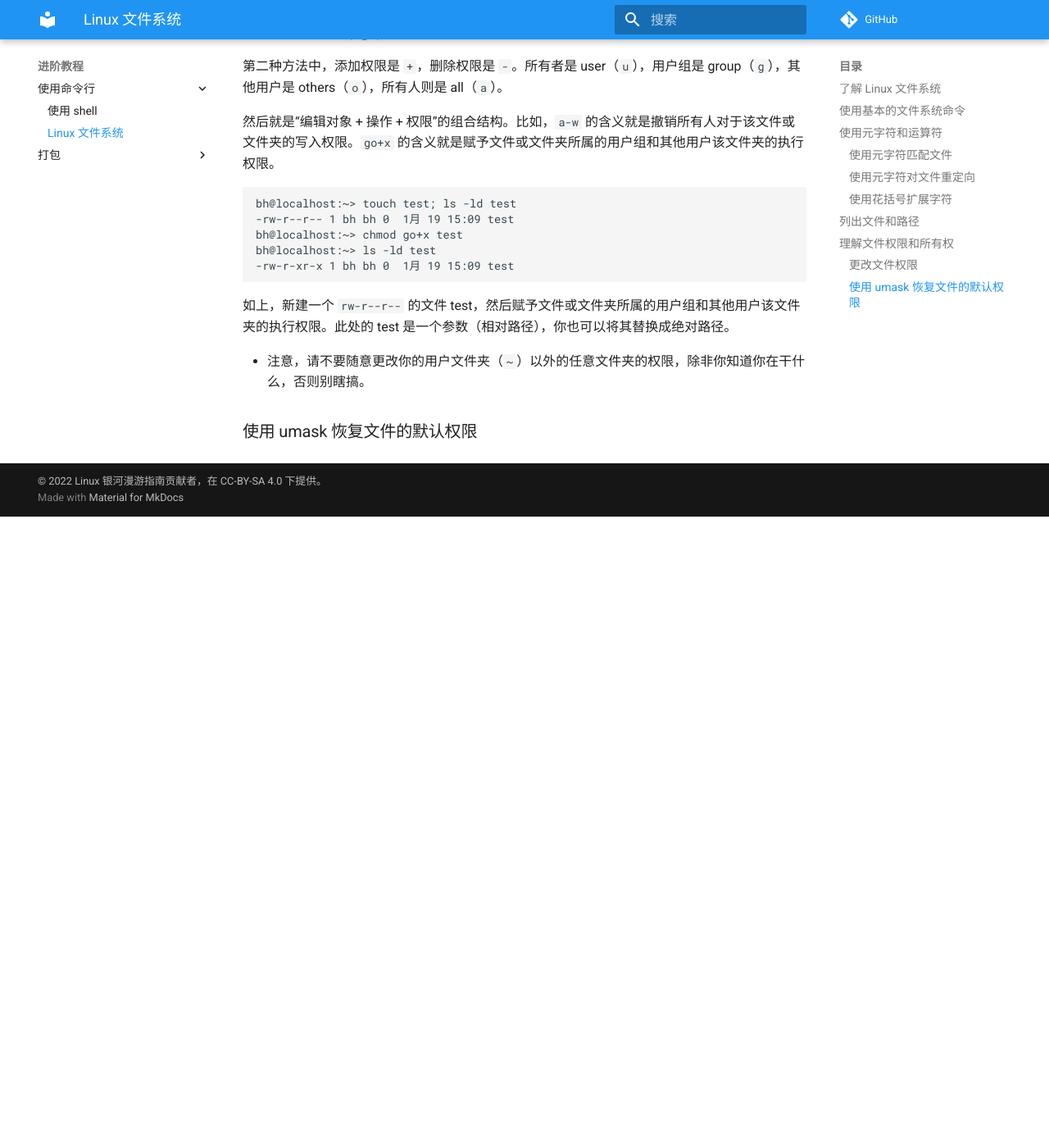
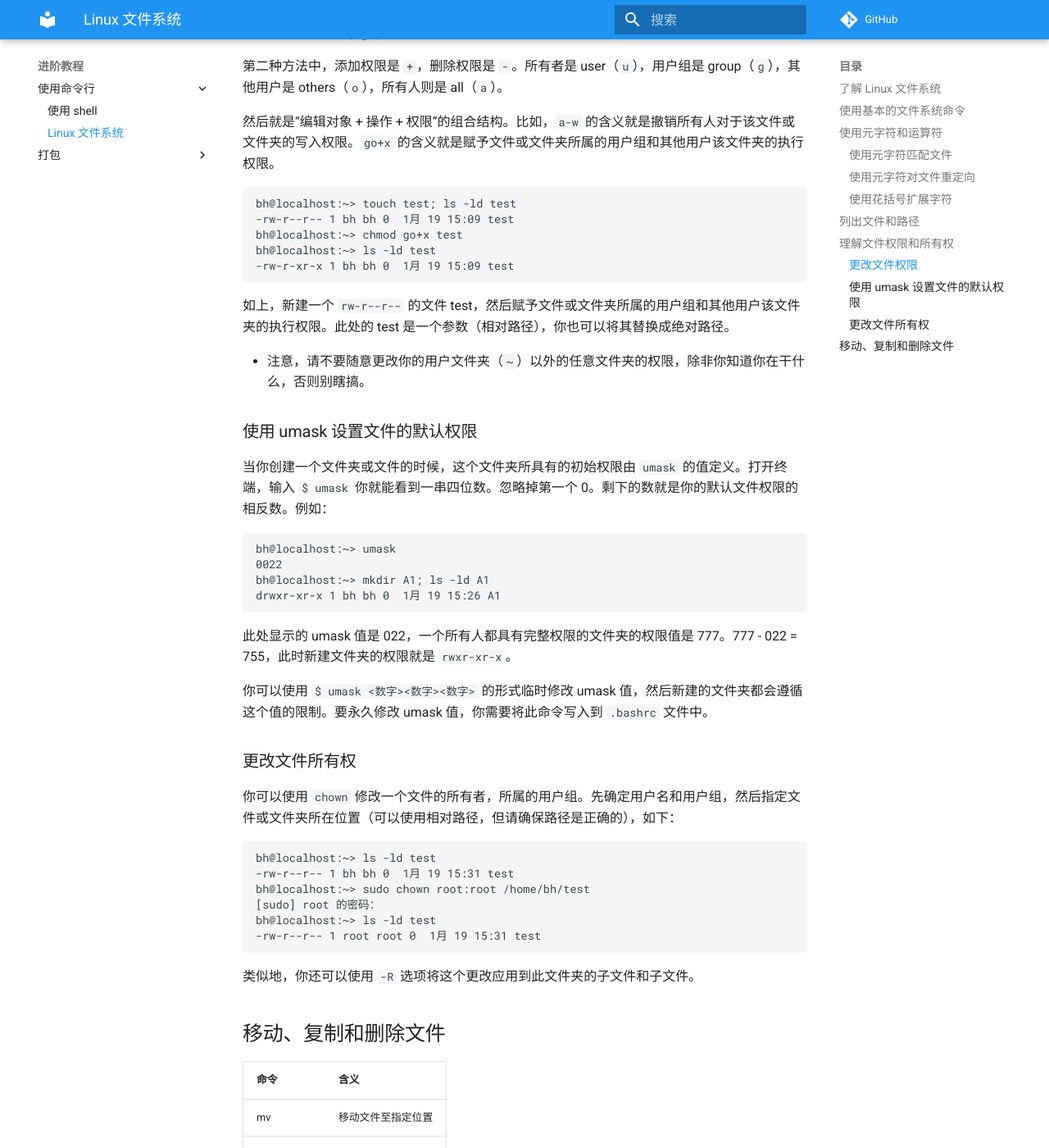
Before and after one commit to linuxhitchhiker/THGLG, an MkDocs documentation site: the page built from docs/advanced/shell/base2.md, in a window 1280 px wide and 1400 px high, scrolled down 8250 px. Shown: the whole window at 82% size. Built offline with MkDocs 1.6.1 and Material for MkDocs 9.7.7, drawn with Linux system fonts in a browser that asks for light colours; comment, search, counter and statistics services are not loaded; before the commit the page ends 8880 px from its top, so only the background shows below that; some of the changed text lies outside the part shown.

Commit message:
Update base2.md

````diff
--- a/docs/advanced/shell/base2.md
+++ b/docs/advanced/shell/base2.md
@@ -276,4 +276,50 @@ bh@localhost:~> ls -ld test
 
 - 注意，请不要随意更改你的用户文件夹（`~`）以外的任意文件夹的权限，除非你知道你在干什么，否则别瞎搞。
 
-### 使用 umask 恢复文件的默认权限
+### 使用 umask 设置文件的默认权限
+
+当你创建一个文件夹或文件的时候，这个文件夹所具有的初始权限由 `umask` 的值定义。打开终端，输入 `$ umask` 你就能看到一串四位数。忽略掉第一个 0。剩下的数就是你的默认文件权限的相反数。例如：
+
+```
+bh@localhost:~> umask
+0022
+bh@localhost:~> mkdir A1; ls -ld A1
+drwxr-xr-x 1 bh bh 0  1月 19 15:26 A1
+```
+
+此处显示的 umask 值是 022，一个所有人都具有完整权限的文件夹的权限值是 777。777 - 022 = 755，此时新建文件夹的权限就是 `rwxr-xr-x`。
+
+你可以使用 `$ umask <数字><数字><数字>` 的形式临时修改 umask 值，然后新建的文件夹都会遵循这个值的限制。要永久修改 umask 值，你需要将此命令写入到 `.bashrc` 文件中。
+
+### 更改文件所有权
+
+你可以使用 `chown` 修改一个文件的所有者，所属的用户组。先确定用户名和用户组，然后指定文件或文件夹所在位置（可以使用相对路径，但请确保路径是正确的），如下：
+
+```
+bh@localhost:~> ls -ld test
+-rw-r--r-- 1 bh bh 0  1月 19 15:31 test
+bh@localhost:~> sudo chown root:root /home/bh/test
+[sudo] root 的密码：
+bh@localhost:~> ls -ld test
+-rw-r--r-- 1 root root 0  1月 19 15:31 test
+```
+
+类似地，你还可以使用 `-R` 选项将这个更改应用到此文件夹的子文件和子文件。
+
+
+
+## 移动、复制和删除文件
+
+|命令|含义|
+|---|---|
+|mv|移动文件至指定位置|
+|cp|复制文件至指定位置|
+|rm|删除文件|
+
+`mv` + 要移动的文件的路径 + 目的地的路径
+
+`cp` + 要移动的文件的路径 + 目的地的路径
+
+`rm -r` + 要删除的文件夹的路径
+
+更多信息请使用 `man` 阅读用户手册，例如 `man cp`
````
